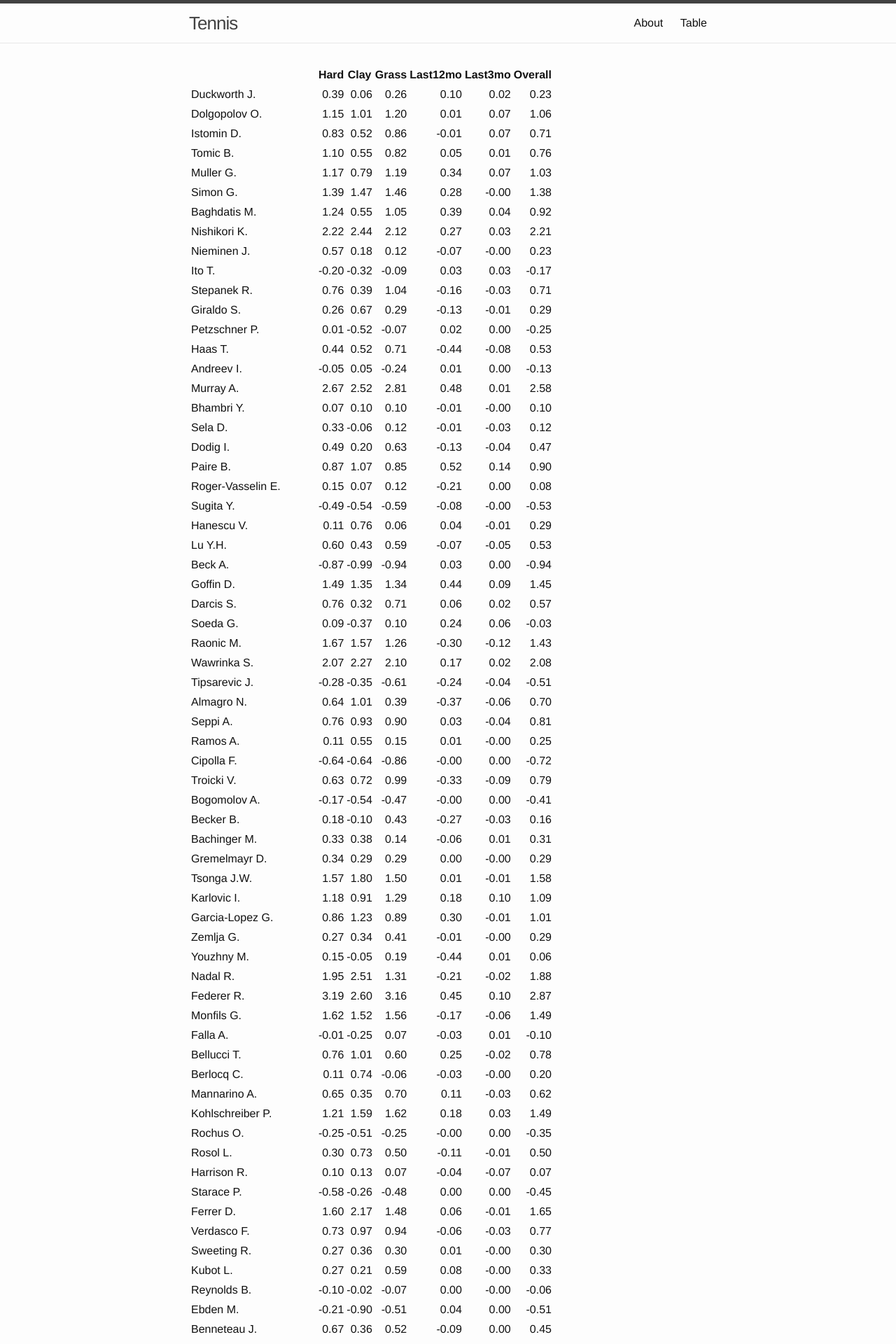
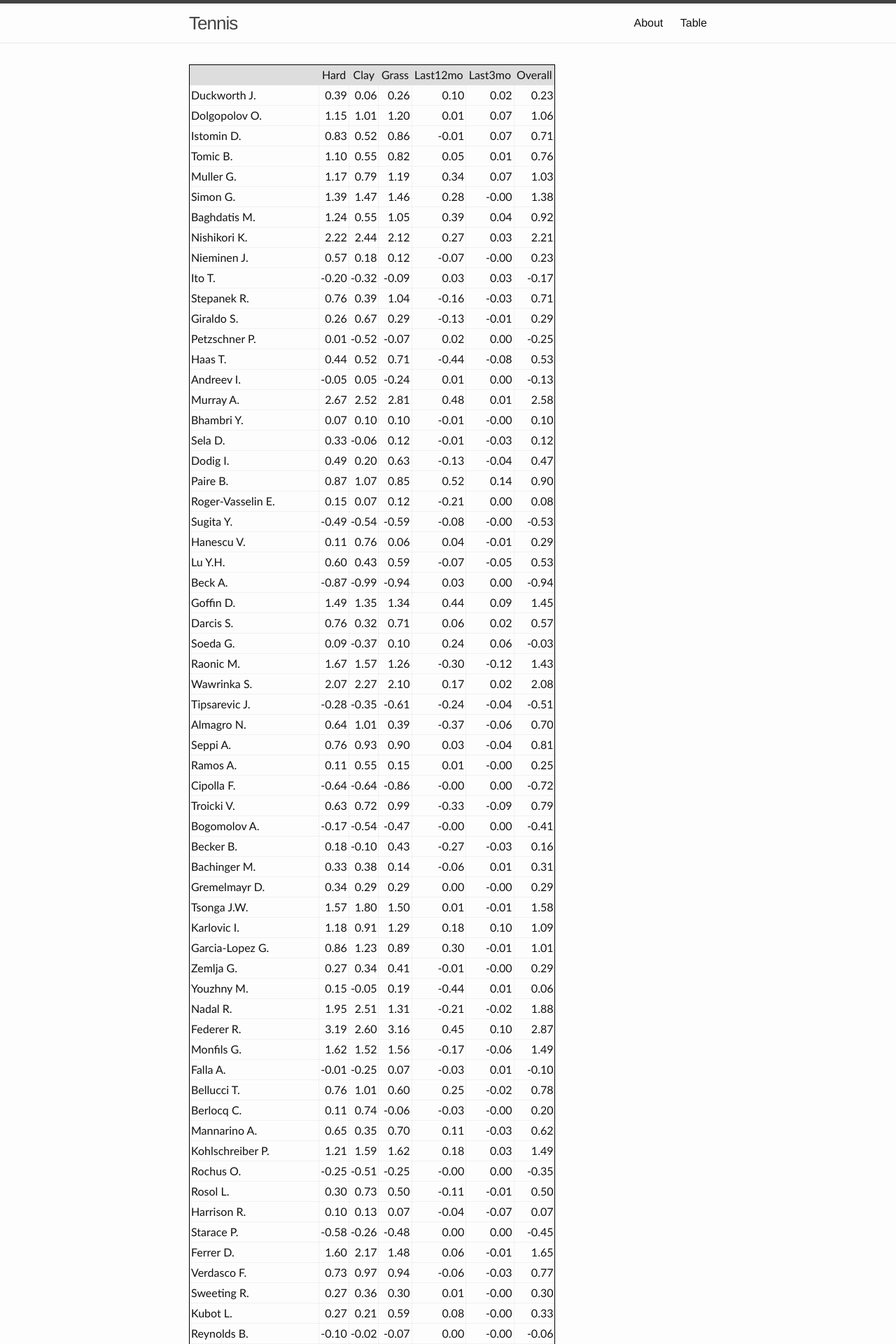
Before and after one commit to sportModel/tennis, a Jekyll site: the page built from tab.html, in a window 1280 px wide. Shown: the top 1920 px of the page at 70% size. Built offline with Jekyll 4.4.1, drawn with Linux system fonts in a browser that asks for light colours.

Commit message:
Working table?

```diff
--- a/tab/tab.html
+++ b/tab/tab.html
@@ -1,6 +1,6 @@
 <!-- html table generated in R 3.2.3 by xtable 1.8-2 package -->
-<!-- Tue Apr  5 18:02:14 2016 -->
-<table class=sortable ctable>
+<!-- Tue Apr  5 18:07:26 2016 -->
+<table class="sortable ctable">
 <tr> <th>  </th> <th> Hard </th> <th> Clay </th> <th> Grass </th> <th> Last12mo </th> <th> Last3mo </th> <th> Overall </th>  </tr>
   <tr> <td> Duckworth J. </td> <td align="right"> 0.39 </td> <td align="right"> 0.06 </td> <td align="right"> 0.26 </td> <td align="right"> 0.10 </td> <td align="right"> 0.02 </td> <td align="right"> 0.23 </td> </tr>
   <tr> <td> Dolgopolov O. </td> <td align="right"> 1.15 </td> <td align="right"> 1.01 </td> <td align="right"> 1.20 </td> <td align="right"> 0.01 </td> <td align="right"> 0.07 </td> <td align="right"> 1.06 </td> </tr>
```
